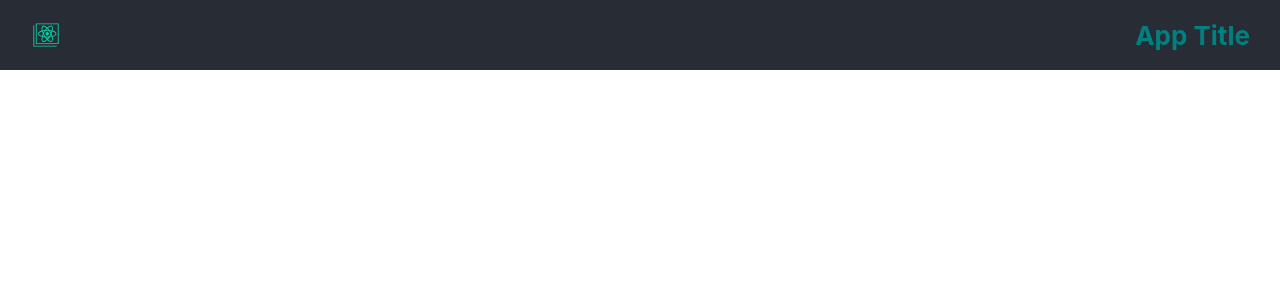
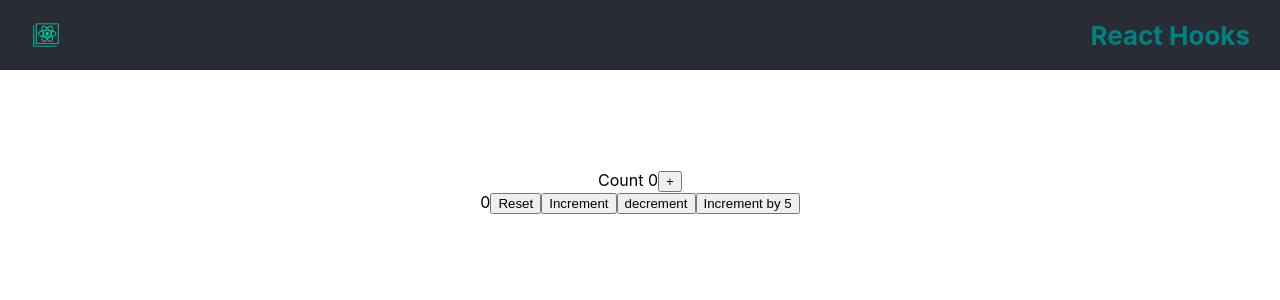
Before and after one commit to react-trainings/react-hooks, a React (Create React App) app: page / in a window 1280 px wide. Shown: the top 300 px of the page. Built offline with nearby package versions, Linux system fonts and the light colour scheme.

Commit message:
feat: Added example on useState and useState with previous state
- useState: hook-component-one
- userState with previous state: hook-component-two

```diff
--- a/package.json
+++ b/package.json
@@ -6,7 +6,7 @@
     "dependencies": {
         "react": "^16.11.0",
         "react-dom": "^16.11.0",
-        "react-scripts": "3.2.0"
+        "react-scripts": "^3.3.0"
     },
     "scripts": {
         "start": "react-scripts start",
--- a/src/App.css
+++ b/src/App.css
@@ -22,8 +22,8 @@
 .app-main {
   margin: 100px 0px;
   display: flex;
-    flex-direction: row;
-    justify-content: center;
+  flex-direction: column;
+  align-items: center;
 }
 
 .app-card {
--- a/src/App.js
+++ b/src/App.js
@@ -1,15 +1,20 @@
 import React from 'react';
 import logo from './logo.svg';
 import './App.css';
+import HookCounterOne from './components/hook-counter-one/hook-counter-one.component';
+import HookCounterTwo from './components/hook-counter-two/hook-counter-two.component';
 
 function App() {
   return (
     <div className="app">
       <header className="app-header">
         <img src={logo} className="app-logo" alt="logo" />
-                <h4 className="app-title"> App Title</h4>
+        <h4 className="app-title">React Hooks</h4>
       </header>
-            <main className="app-main"></main>
+      <main className="app-main">
+        <HookCounterOne></HookCounterOne>
+        <HookCounterTwo></HookCounterTwo>
+      </main>
     </div>
   );
 }
--- /dev/null
+++ b/src/components/hook-counter-one/hook-counter-one.component.jsx
@@ -0,0 +1,14 @@
+import React, { useState } from 'react';
+
+const HookCounterOne = () => {
+  const [count, setCount] = useState(0);
+
+  return (
+    <div>
+      <span>Count {count}</span>
+      <button onClick={() => setCount(count + 1)}>+</button>
+    </div>
+  );
+};
+
+export default HookCounterOne;
--- /dev/null
+++ b/src/components/hook-counter-two/hook-counter-two.component.jsx
@@ -0,0 +1,22 @@
+import React, { useState } from 'react';
+
+const HookCounterTwo = () => {
+  let initialCount = 0;
+
+  const [count, setCount] = useState(initialCount);
+  const incrementBy5 = () => {
+    setCount(prevCount => prevCount + 5);
+  };
+
+  return (
+    <div>
+      <span>{count}</span>
+      <button onClick={() => setCount(initialCount)}>Reset</button>
+      <button onClick={() => setCount(count + 1)}>Increment</button>
+      <button onClick={() => setCount(count - 1)}>decrement</button>
+      <button onClick={incrementBy5}>Increment by 5</button>
+    </div>
+  );
+};
+
+export default HookCounterTwo;
```
Also changed, not shown: 2 other files (tests, documents, lock files or other folders). Lines whose indentation alone changed are shown as unchanged.
